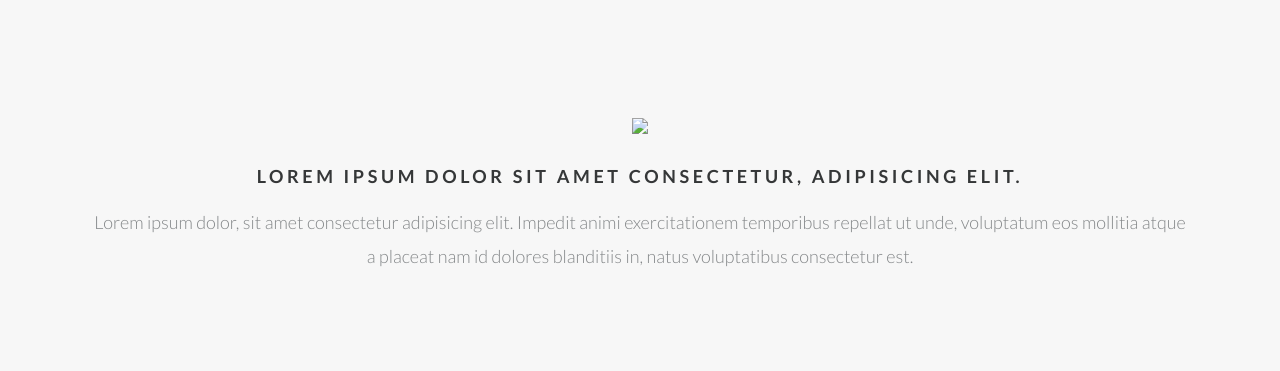
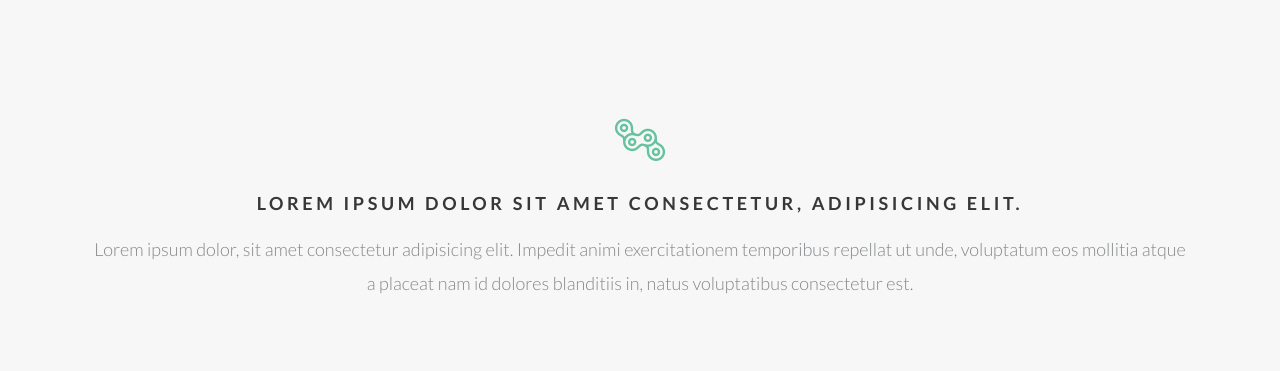
Before and after one commit to Grayd-WebDev/bicycle, a plain HTML site: page index.html in a window 1280 px wide. Shown: the part 802-1173 px from the top of the page. Drawn offline with nearby package versions, Linux system fonts and the light colour scheme; the site is published under a folder, as on GitHub Pages, so addresses that start at the root find nothing; a script that the page names is missing.

Commit message:
Update index.html

```diff
--- a/index.html
+++ b/index.html
@@ -64,7 +64,7 @@
             <div class="container">
               <div class="generation__block block">
                 <div class="block__icon">
-                  <img src="/dest/img/icons/icon-1.png" alt="icon-generation" />
+                  <img src="dest/img/icons/icon-1.png" alt="icon-generation"/>
                 </div>
                 <h1 class="block__title">
                   Lorem ipsum dolor sit amet consectetur, adipisicing elit.
```
